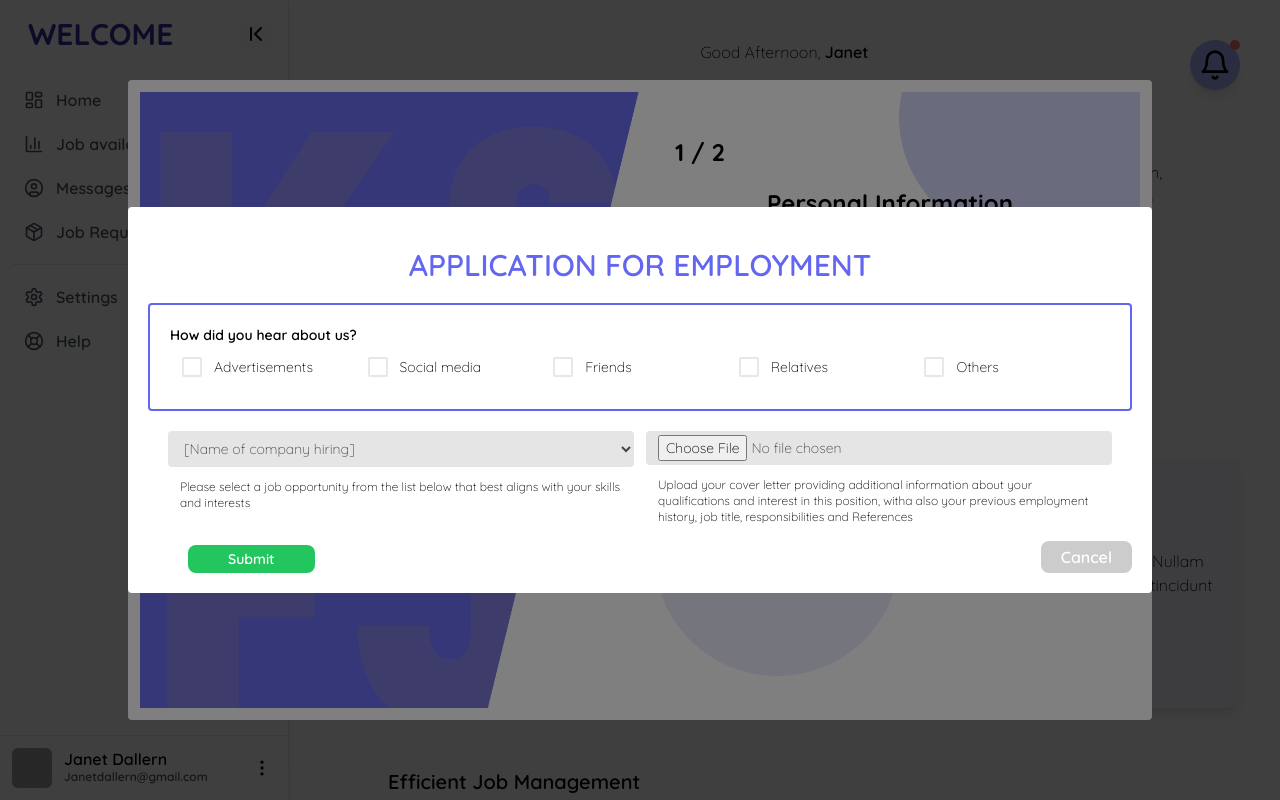
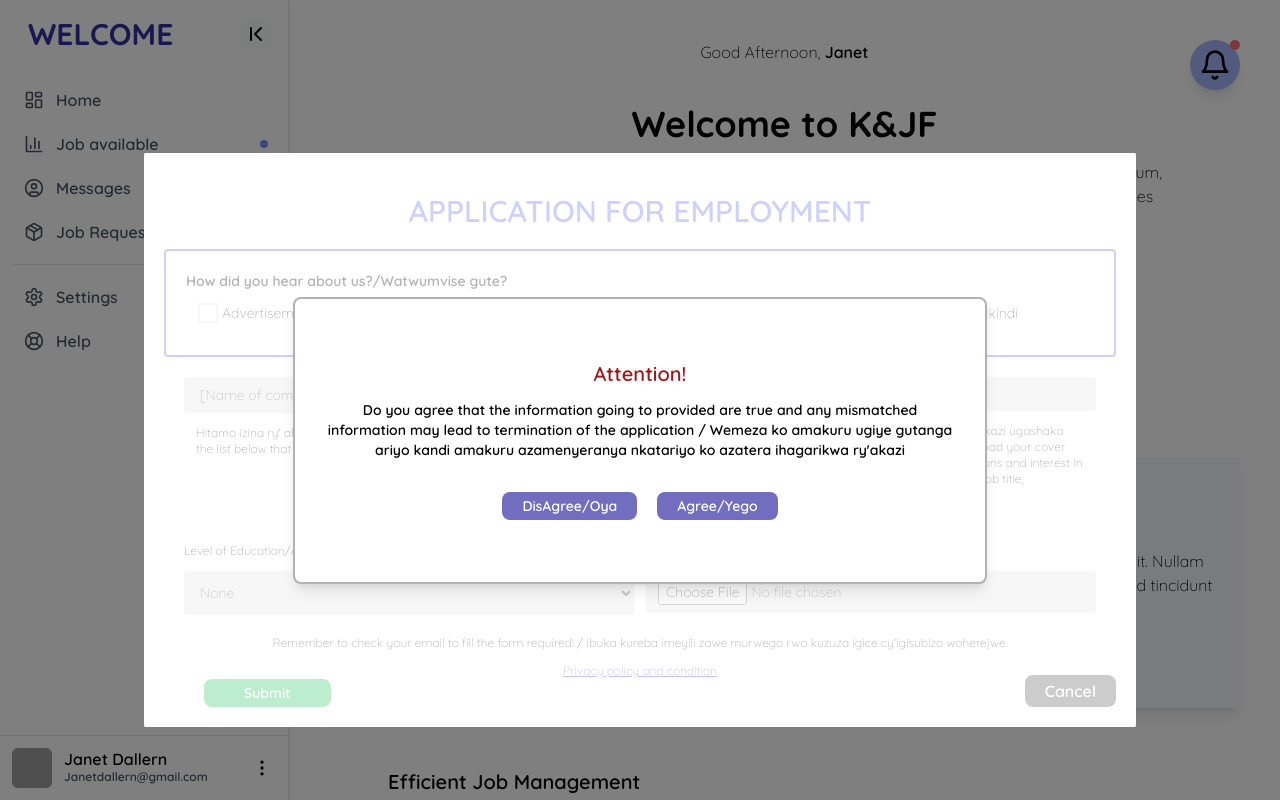
Before and after one commit to cyusasnave/KFJ-project-Innocent, a React (Vite) app: page /dashboard in a window 1280 px wide. Shown: the top 800 px of the page. Built offline with nearby package versions, Linux system fonts and the light colour scheme; grey boxes are pictures that could not be loaded.

Commit message:
Completed the request job form

```diff
--- a/src/Components/Dashboard/DashboardHome.tsx
+++ b/src/Components/Dashboard/DashboardHome.tsx
@@ -35,6 +35,10 @@ function DashboardHome() {
   const toggleActivateForm = () => {
     setActivateform((prevForm) => !prevForm);
   };
+  const [activateSecondform, setActivateSecondform] = useState(true);
+  const toggleActivateSecondForm = () => {
+    setActivateSecondform((prevForm) => !prevForm);
+  };
 
   const [selectedRows, setSelectedRows] = useState<boolean[]>(() =>
     tableData.map(() => false)
@@ -56,7 +60,7 @@ function DashboardHome() {
 
   return (
     <div className="flex">
-      <SignUp />
+      {/* <SignUp /> */}
       <DashboardHomeNav />
 
       {/* request job form */}
@@ -68,12 +72,12 @@ function DashboardHome() {
           style={{
             background: "rgba(0, 0, 0, 0.5)",
           }}
-          className="w-full h-full fixed top-0 left-0 flex justify-center items-center z-[2000]"
+          className="w-full h-full fixed top-0 left-0 flex justify-center items-center z-[2000] overflow-y-scroll p-5"
         >
-          <div className="relative w-[80%] h-max bg-white rounded flex justify-center items-center">
+          <div className="relative w-[80%] bg-white rounded flex justify-center items-center mt-20">
             <div
               onClick={() => toggleActivateForm()}
-              className="absolute right-5 bottom-5 px-5 py-1 bg-black/20 hover:bg-black/40 text-white rounded-lg cursor-pointer"
+              className="absolute right-5 bottom-5 px-5 py-1 bg-black/20 hover:bg-black/40 text-white rounded-lg cursor-pointer z-20"
             >
               Cancel
             </div>
@@ -82,14 +86,44 @@ function DashboardHome() {
               action=""
               method="post"
               onSubmit={onSubmit}
-              className="w-full h-max p-5 text-sm"
+              className="relative w-full h-max p-5 text-sm"
             >
-              <h1 className="text-3xl font-semibold text-center text-indigo-500 my-5">APPLICATION FOR EMPLOYMENT</h1>
+              {activateSecondform ? (
+                <div className="absolute top-0 left-0 w-full h-full bg-white/70 flex justify-center items-center">
+                <div className="bg-white border-2 border-black/30 w-[70%] h-1/2 shadow-lg rounded-lg p-5 flex flex-col justify-center items-center">
+                  <p className="text-red-800 text-xl">Attention!</p>
+                  <p className="text-sm p-3 text-center">
+                    Do you agree that the information going to provided are true
+                    and any mismatched information may lead to termination of
+                    the application / Wemeza ko amakuru ugiye gutanga ariyo
+                    kandi amakuru azamenyeranya nkatariyo ko azatera ihagarikwa
+                    ry'akazi
+                  </p>
+                  <div className="flex gap-5 items-center">
+                    <div
+                      onClick={() => toggleActivateForm()}
+                      className="px-5 py-1 bg-indigo-800/70 hover:bg-black/40 text-white rounded-lg cursor-pointer mt-5"
+                    >
+                      DisAgree/Oya
+                    </div>
+                    <div
+                      onClick={() => toggleActivateSecondForm()}
+                      className="px-5 py-1 bg-indigo-800/70 hover:bg-black/40 text-white rounded-lg cursor-pointer mt-5"
+                    >
+                      Agree/Yego
+                    </div>
+                  </div>
+                </div>
+              </div>
+              ) : " "}
+              <h1 className="text-3xl font-semibold text-center text-indigo-500 my-5">
+                APPLICATION FOR EMPLOYMENT
+              </h1>
               <div className="w-full h-max border-2 border-indigo-500 p-5 rounded">
-                <h3>How did you hear about us?</h3>
-                <div className="grid sm:grid-cols-1 md:grid-cols-3 lg:grid-cols-5 gap-3 p-3">
+                <h3>How did you hear about us?/Watwumvise gute?</h3>
+                <div className="grid sm:grid-cols-1 md:grid-cols-3 lg:grid-cols-5 gap-2 p-3">
                   {platforms.map((platform, index) => (
-                    <div className="flex gap-3 items-center">
+                    <div className="flex gap-1 items-center w-max">
                       <div
                         onClick={() => toggleSelected(index)}
                         className={`w-[20px] h-[20px] ${
@@ -102,7 +136,7 @@ function DashboardHome() {
                           </div>
                         )}
                       </div>
-                      <div className="font-thin">{platform}</div>
+                      <div className="font-thin w-max">{platform}</div>
                     </div>
                   ))}
                 </div>
@@ -119,8 +153,9 @@ function DashboardHome() {
                     ))}
                   </select>
                   <p className="text-xs font-thin px-3">
-                    Please select a job opportunity from the list below that
-                    best aligns with your skills and interests
+                    Hitamo izina ry' aho uri kwaka akazi / Please select a job
+                    opportunity from the list below that best aligns with your
+                    skills and interests
                   </p>
                 </div>
                 <div className="w-full flex flex-col gap-3">
@@ -132,12 +167,61 @@ function DashboardHome() {
                     placeholder="Cover Letter"
                   />
                   <p className="text-xs font-thin px-3">
+                    Shyira ibaruwa isaba akazi mu mwanya watanzwe ivuga kukazi
+                    ugashaka nimpamvu ugashak, ndetse nakazi warusanzwe ukora/
                     Upload your cover letter providing additional information
                     about your qualifications and interest in this position,
-                    witha also your previous employment history, job title,
+                    with a also your previous employment history, job title,
                     responsibilities and References
                   </p>
                 </div>
+              </div>
+              <div className="w-full h-max p-5 grid justify-items gap-3 grid-cols-1 md:grid-cols-2">
+                <div className="flex flex-col gap-3">
+                  <label
+                    htmlFor="levelOfEducation"
+                    className="text-xs font-thin"
+                  >
+                    Level of Education/Amashuri wize:
+                  </label>
+                  <select
+                    name=""
+                    id="levelOfEducation"
+                    className="py-3 px-3 bg-black/10 text-black/70 font-thin text-sm rounded outline-none"
+                  >
+                    <option value="">None</option>
+                    <option value="">
+                      Early Childhood Education/ Amashuri y'Incuke
+                    </option>
+                    <option value="">Primary Education/Amashuri abanza</option>
+                    <option value="">
+                      Secondary Education/Amashuri y'isumbuye
+                    </option>
+                    <option value="">
+                      Vocational Education and Training (VET)/ Imyuga
+                    </option>
+                    <option value="">Higher Education/Amashuri makuru</option>
+                  </select>
+                </div>
+                <div className="flex flex-col gap-3">
+                  <p className="text-xs font-thin px-3">
+                    Upload your Curriculum Vitae(CV)/ Igitabo cy'ubuhanga
+                  </p>
+                  <input
+                    type="file"
+                    className="py-2 px-3 bg-black/10 text-black/70 font-thin text-sm rounded outline-none"
+                  />
+                </div>
+              </div>
+              <div className="flex flex-col gap-3">
+                <p className="text-xs font-thin text-center">
+                  Remember to check your email to fill the form required! /
+                  Ibuka kureba imeyili zawe murwego rwo kuzuza igice
+                  cy'igisubizo woherejwe.
+                </p>
+                <a className="text-xs font-thin text-center text-indigo-700 underline cursor-pointer">
+                  Privacy policy and condition
+                </a>
               </div>
               <div className="w-full h-max pl-10">
                 <button
--- a/src/Data/HearAboutUs.ts
+++ b/src/Data/HearAboutUs.ts
@@ -1,7 +1,7 @@
 export const platforms = [
-    "Advertisements",
-    "Social media",
-    "Friends",
-    "Relatives",
-    "Others"
+    "Advertisements/Kwamaza",
+    "Social media/Imbuga",
+    "Friends/Inshuti",
+    "Relatives/Abavandimwe",
+    "Others/Ikindi"
 ]
```
